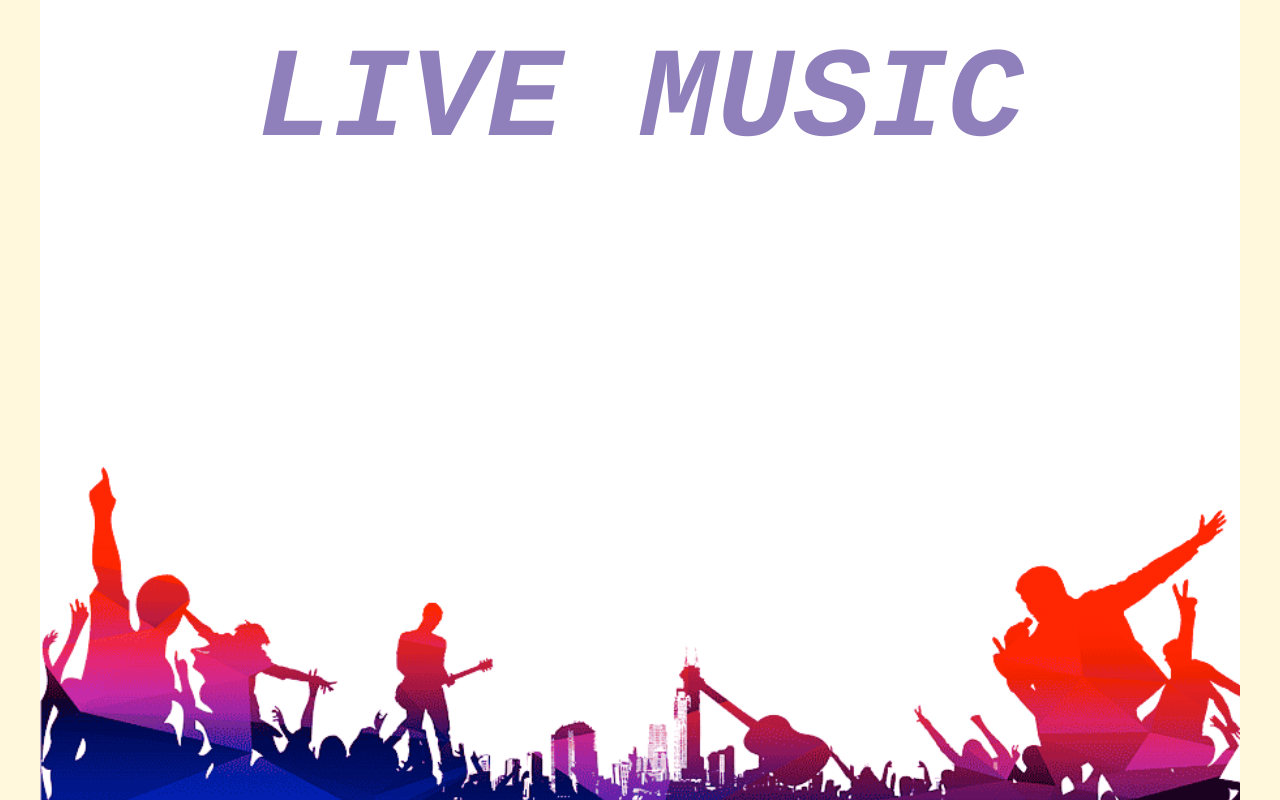
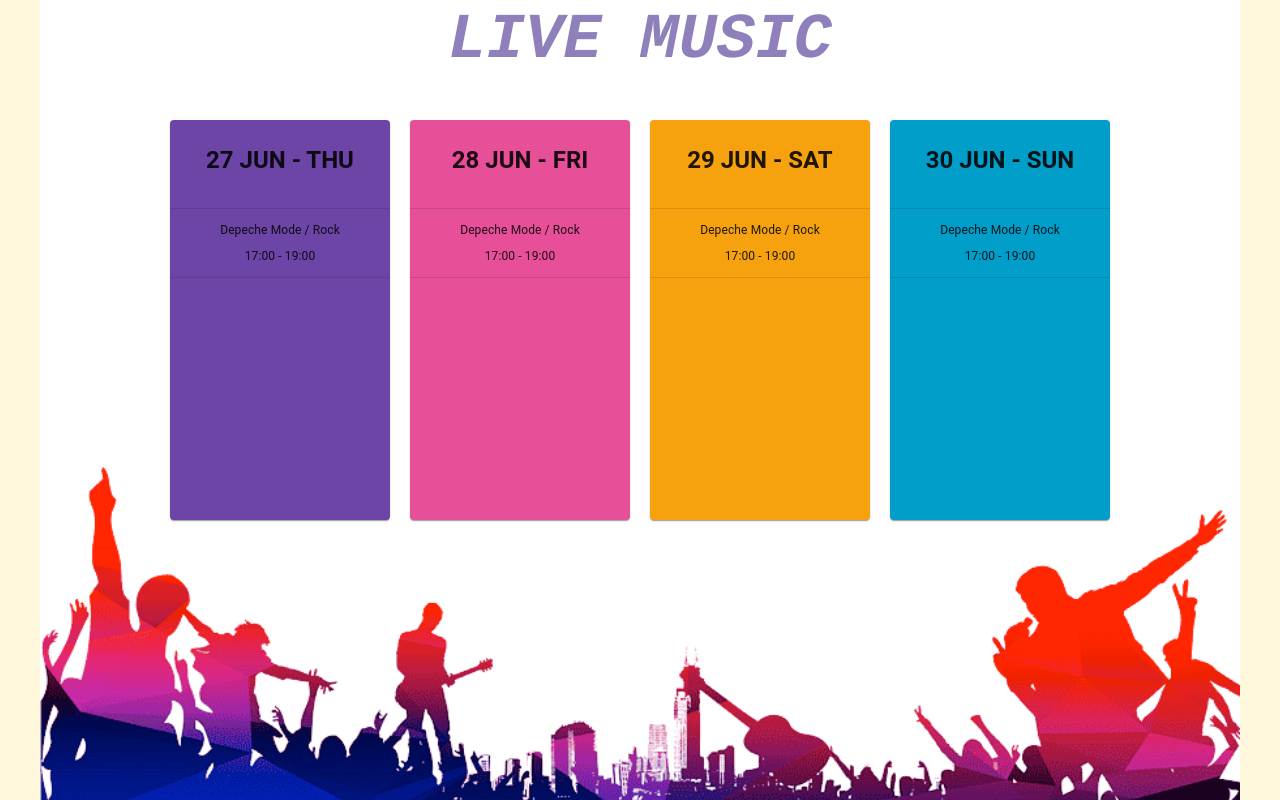
Before and after one commit to Brms5/labMusicFestival, a Next.js app: page / in a window 1280 px wide. Built offline with nearby package versions, Linux system fonts and the light colour scheme.

Commit message:
feat: initial shows cards interface

```diff
--- /dev/null
+++ b/components/bandInfo/bandInfo.tsx
@@ -0,0 +1,36 @@
+import React from "react";
+import { List, ListItem, ListItemText, Divider } from "@mui/material";
+
+const style = {
+  width: "100%",
+  // maxWidth: 360,
+  // bgcolor: "background.paper",
+};
+
+function BandInfo() {
+  return (
+    <List sx={style} component="nav" aria-label="mailbox folders">
+      <Divider />
+      <ListItem
+        sx={{
+          display: "flex",
+          flexDirection: "column",
+          width: "100%",
+          justifyContent: "space-around",
+          alignItems: "space-between",
+          // backgroundColor: "yellow",
+        }}
+      >
+        <ListItemText primaryTypographyProps={{ fontSize: "12px" }}>
+          Depeche Mode / Rock
+        </ListItemText>
+        <ListItemText primaryTypographyProps={{ fontSize: "12px" }}>
+          17:00 - 19:00
+        </ListItemText>
+      </ListItem>
+      <Divider />
+    </List>
+  );
+}
+
+export default BandInfo;
--- /dev/null
+++ b/components/bandInfo/style.ts
@@ -0,0 +1 @@
+import styled from "styled-components";
--- /dev/null
+++ b/components/showCard/showCard.tsx
@@ -0,0 +1,24 @@
+import * as React from "react";
+import Card from "@mui/material/Card";
+import { CardContent, CardHeader } from "./style";
+import { ShowInfo } from "pages";
+import BandInfo from "components/bandInfo/bandInfo";
+
+interface inputShowCard {
+  showInfo: ShowInfo;
+}
+
+export default function ShowCard({ showInfo }: inputShowCard) {
+  return (
+    <Card
+      sx={{ width: 220, height: 400, backgroundColor: `${showInfo.color}` }}
+    >
+      <CardHeader>
+        <h1>{`${showInfo.day.monthDay} JUN - ${showInfo.day.weekDay}`}</h1>
+      </CardHeader>
+      <CardContent>
+        <BandInfo />
+      </CardContent>
+    </Card>
+  );
+}
--- /dev/null
+++ b/components/showCard/style.ts
@@ -0,0 +1,17 @@
+import styled from "styled-components";
+
+export const CardHeader = styled.div`
+  display: flex;
+  align-items: center;
+  justify-content: center;
+  height: 20%;
+  width: 100%;
+`;
+
+export const CardContent = styled.div`
+  display: flex;
+  flex-direction: column;
+  align-items: center;
+  height: 80%;
+  width: 100%;
+`;
--- a/package.json
+++ b/package.json
@@ -21,6 +21,10 @@
   "author": "Brms",
   "license": "ISC",
   "dependencies": {
+    "@emotion/react": "^11.11.1",
+    "@emotion/styled": "^11.11.0",
+    "@mui/icons-material": "^5.14.1",
+    "@mui/material": "^5.14.2",
     "next": "^13.4.9",
     "react": "^18.2.0",
     "react-dom": "^18.2.0",
--- a/pages/index.tsx
+++ b/pages/index.tsx
@@ -1,11 +1,45 @@
 import React from "react";
 import { GlobalStyle } from "@ui/style/GlobalStyle";
-import { Header, Main, Title } from "./style";
+import { Content, Header, Main, Title } from "./style";
+import ShowCard from "components/showCard/showCard";
+
+export interface ShowInfo {
+  day: WeekDay;
+  color: string;
+}
+
+export interface WeekDay {
+  weekDay: string;
+  monthDay: number;
+}
 
 const bg = "/music-png.png";
 
+const colors = ["#6C45A6", "#E75099", "#F6A20F", "#009EC9"];
+
+const weekDays = ["THU", "FRI", "SAT", "SUN"];
+const monthDays = [27, 28, 29, 30];
+const days: WeekDay[] = [];
+
+for (let i = 0; i < weekDays.length; i++) {
+  const obj: WeekDay = {
+    weekDay: weekDays[i],
+    monthDay: monthDays[i],
+  };
+  days.push(obj);
+}
+
+const shows: ShowInfo[] = [];
+
+for (let i = 0; i < colors.length; i++) {
+  const obj: ShowInfo = {
+    day: days[i],
+    color: colors[i],
+  };
+  shows.push(obj);
+}
+
 function Page() {
-  console.log("bg", bg);
   return (
     <Main
       style={{
@@ -19,6 +53,11 @@ function Page() {
       <Header>
         <Title>LIVE MUSIC</Title>
       </Header>
+      <Content>
+        {shows.map((showInfo, index) => {
+          return <ShowCard key={index} showInfo={showInfo} />;
+        })}
+      </Content>
     </Main>
   );
 }
--- a/pages/style.ts
+++ b/pages/style.ts
@@ -3,6 +3,7 @@ import styled from "styled-components";
 export const Main = styled.main`
   display: flex;
   flex-direction: column;
+  align-items: center;
   width: 100%;
 `;
 
@@ -11,15 +12,23 @@ export const Header = styled.header`
   align-items: center;
   justify-content: center;
   width: 100%;
-  height: 25%;
+  height: 10%;
 `;
 
 export const Title = styled.h1`
   font-family: Courier, monospace;
-  font-size: 8rem;
+  font-size: 4rem;
   font-style: oblique;
   font-stretch: ultra-expanded;
   font-variant: small-caps;
   font-weight: 900;
   color: #8f80bc;
 `;
+
+export const Content = styled.section`
+  display: flex;
+  justify-content: space-around;
+  align-items: center;
+  width: 80%;
+  height: 60%;
+`;
```
Also changed, not shown: components/ShowCard.tsx (deleted), 1 other file (tests, documents, lock files or other folders).
